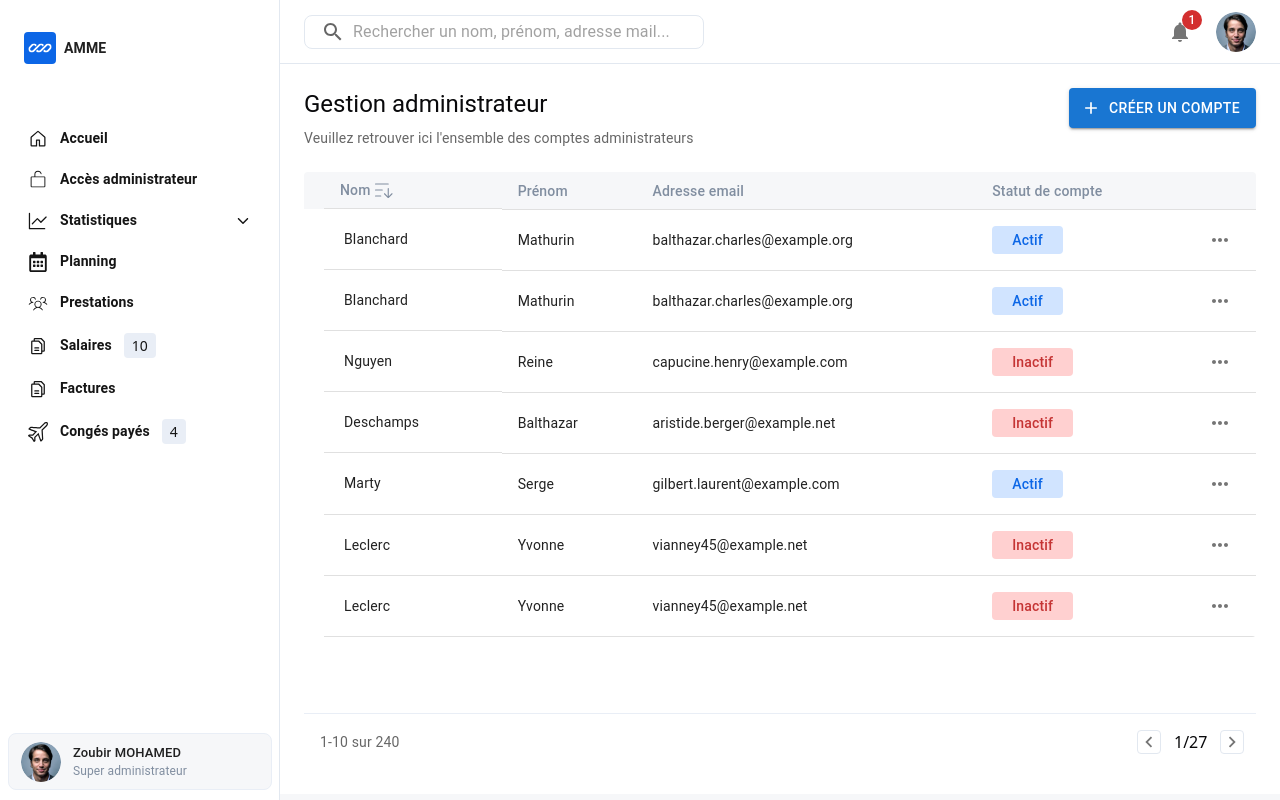
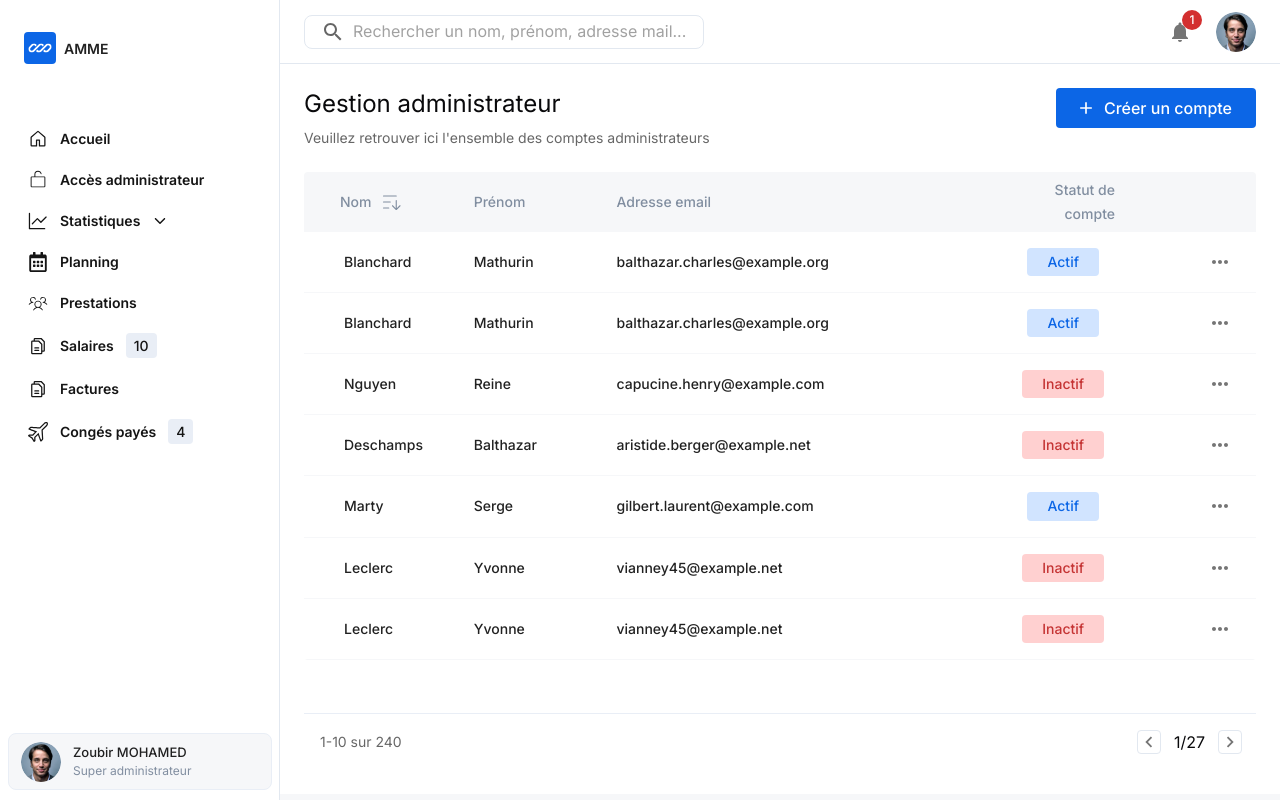
Before and after one commit to prateek-pareek/amme-backoffice, a React (Vite) app: page /access-administration in a window 1280 px wide. Built offline with nearby package versions, Linux system fonts and the light colour scheme.

Commit message:
changes in access administration page

```diff
--- a/index.html
+++ b/index.html
@@ -6,6 +6,7 @@
     <meta name="viewport" content="width=device-width, initial-scale=1.0" />
     <title>Vite + React + TS</title>
     <script src="https://cdn.tailwindcss.com"></script>
+    <link href="https://fonts.googleapis.com/css2?family=Inter:wght@100;200;300;400;500;600;700;800;900&display=swap" rel="stylesheet">
   </head>
   <body>
     <div id="root"></div>
--- a/package.json
+++ b/package.json
@@ -12,6 +12,7 @@
   "dependencies": {
     "@emotion/react": "^11.14.0",
     "@emotion/styled": "^11.14.0",
+    "@fontsource/inter": "^5.1.1",
     "@mui/icons-material": "^6.2.1",
     "@mui/material": "^6.3.0",
     "@mui/x-charts": "^7.23.2",
--- a/src/App.tsx
+++ b/src/App.tsx
@@ -38,7 +38,7 @@ function App() {
 
             {/* Routes with sidebar */}
             <Route path="/access-administration" element={<AccessAdministration />} />
-            <Route path="/statistiques" element={<Page4 />} />
+            <Route path="/statistiques" element={<NombrePrestations />} />
             <Route path="/statistiques/prestations" element={<NombrePrestations />} />
             <Route path="/statistiques/argent" element={<ArgentGenere />} />
             <Route path="/statistiques/carte" element={<CarteParRegion />} />
--- a/src/components/Access administration/AccessAdministration.tsx
+++ b/src/components/Access administration/AccessAdministration.tsx
@@ -199,41 +199,56 @@ export default function AccessAdministration() {
               </Typography>
             </Box>
             <Button
-              variant="contained"
               startIcon={<Plus />}
-              sx={{ height: 40 }}
+              sx={{ color:'white',height: 40, backgroundColor:"#0C66E6" , fontSize:'16px', fontWeight:'500', textTransform:'none',px:'24px'}}
               onClick={() => setCreateAccountOpen(true)}
             >
               Créer un compte
             </Button>
           </Box>
 
-          <TableContainer
-            component={Paper}
-            elevation={0}
-            sx={{ boxShadow: "none" }}
-          >
+          <TableContainer component={Paper} elevation={0} sx={{ boxShadow: "none" }}>
   <Table size="small">
-              <TableHead sx={{ bgcolor: "#F6F7F9" }}>
-                <TableRow >
-                  <TableCell sx={{ display: "flex", color: "#818EA0" , fontSize: "14px", ml:'20px' }}>
+    <TableHead sx={{ bgcolor: "#F6F7F9",  }}>
+      <TableRow sx={{}}>
+        {/* First column */}
+        <TableCell sx={{ width: "16.67%", color: "#818EA0", fontSize: "14px" ,fontWeight:'500', borderBottom: "none",}}>
+          <Box sx={{ display: "flex", alignItems: "center", gap: "8px" , ml: "20px"}}>
             Nom <PiSortAscendingLight size={24} />
+          </Box>
         </TableCell>
-                  <TableCell sx={{ color: "#818EA0",  }}>Prénom</TableCell>
-                  <TableCell sx={{ color: "#818EA0",  }}>Adresse email</TableCell>
-                  <TableCell sx={{ color: "#818EA0" }}>
-                    Statut de compte
-                  </TableCell>
-                  <TableCell width={50}></TableCell>
+
+        {/* Second and third columns */}
+        <TableCell sx={{ width: "16.67%", color: "#818EA0", fontSize: "14px" ,fontWeight:'500',borderBottom: "none", }}>Prénom</TableCell>
+        <TableCell sx={{ width: "16.67%", color: "#818EA0", fontSize: "14px" ,fontWeight:'500',borderBottom: "none", }}>Adresse email</TableCell>
+
+        {/* Space column */}
+        <TableCell sx={{ width: "20%", bgcolor: "transparent",borderBottom: "none", }}></TableCell>
+
+        {/* Last 2 columns */}
+        <TableCell sx={{ width: "15%", color: "#818EA0" ,  fontSize: "14px" ,fontWeight:'500',textAlign:'right',borderBottom: "none",}}>Statut de compte</TableCell>
+        <TableCell sx={{ width: "15%" , textAlign:'right', fontSize: "14px" ,fontWeight:'500',borderBottom: "none",}}></TableCell>
       </TableRow>
     </TableHead>
-              <TableBody sx={{py:'4px'}}>
+    <TableBody sx={{ py: "4px" }}>
       {users.map((user) => (
         <TableRow key={user.email}>
-                    <TableCell sx={{ display: "flex",  fontSize: "14px", ml:'20px', p:'20px'}}>{user.lastName}</TableCell>
-                    <TableCell>{user.firstName}</TableCell>
-                    <TableCell>{user.email}</TableCell>
-                    <TableCell>
+          {/* First column */}
+          <TableCell sx={{ width: "16.67%%", fontSize: "14px",fontWeight:'500',  p: "20px",borderBottom:'1px solid #F6F7F9'  }}>
+            <Box sx={{ display: "flex", alignItems: "center",ml: "20px", gap: "8px", }}>
+              {user.lastName}
+            </Box>
+          </TableCell>
+
+          {/* Second and third columns */}
+          <TableCell sx={{ width: "16.67%%",fontSize: "14px",fontWeight:'500',borderBottom:'1px solid #F6F7F9' }}>{user.firstName}</TableCell>
+          <TableCell sx={{ width: "16.67%%",fontSize: "14px",fontWeight:'500',borderBottom:' 1px solid#F6F7F9' }}>{user.email}</TableCell>
+
+          {/* Space column */}
+          <TableCell sx={{ width: "20%", bgcolor: "transparent" ,borderBottom:'1px solid #F6F7F9'}}></TableCell>
+
+          {/* Last 2 columns */}
+          <TableCell sx={{ width: "15%" , textAlign:'center',borderBottom:'1px solid #F6F7F9'}}>
             <Box
               sx={{
                 display: "inline-block",
@@ -242,16 +257,14 @@ export default function AccessAdministration() {
                 fontSize: "14px",
                 fontWeight: "500",
                 borderRadius: 1,
-                          bgcolor:
-                            user.status === "Actif" ? "#D1E4FF" : "#FFD0D0",
-                          color:
-                            user.status === "Actif" ? "#0C66E6" : "#C53434",
+                bgcolor: user.status === "Actif" ? "#D1E4FF" : "#FFD0D0",
+                color: user.status === "Actif" ? "#0C66E6" : "#C53434",
               }}
             >
               {user.status}
             </Box>
           </TableCell>
-                    <TableCell>
+          <TableCell sx={{ width: "15%" , textAlign:'right',fontSize: "14px",fontWeight:'500',borderBottom:'1px solid #F6F7F9'}}>
             <IconButton onClick={(e) => handleClick(e, user)}>
               <MoreHoriz />
             </IconButton>
@@ -261,6 +274,10 @@ export default function AccessAdministration() {
     </TableBody>
   </Table>
 </TableContainer>
+
+
+
+
 
           {/* Action Menu for modifier suprimer*/}
           <Menu
--- a/src/components/Page1.tsx
+++ b/src/components/Page1.tsx
@@ -1,6 +1,6 @@
-import React from 'react';
+import React from "react";
 import logoIcon from "../assets/logo.svg";
-import { Link } from 'react-router-dom';
+import { Link } from "react-router-dom";
 
 const Page1: React.FC = () => {
   return (
@@ -41,7 +41,7 @@ const Page1: React.FC = () => {
         <div className="mb-4">
           <label
             htmlFor="password"
-            className="block text-[14pxx] font-normal text-black"
+            className="block text-[14px] font-normal text-black"
           >
             Mot de passe
           </label>
@@ -95,13 +95,16 @@ const Page1: React.FC = () => {
               Rester connecté
             </label>
           </div>
-          <a href="#" className="text-[14px] font-normal text-[#0C66E6] hover:underline">
+          <a
+            href="#"
+            className="text-[14px] font-normal text-[#0C66E6] hover:underline"
+          >
             Mot de passe oublié ?
           </a>
         </div>
 
         {/* Submit Button */}
-        <Link to='/access-administration'>
+        <Link to="/access-administration">
           <button
             type="submit"
             className="w-full px-4 py-2 text-white bg-[#0C66E6] rounded-[4px] hover:bg-blue-700  mt-6 text-[16px] font-medium "
--- a/src/components/SideBar.tsx
+++ b/src/components/SideBar.tsx
@@ -133,6 +133,7 @@ const SideBar: React.FC<SidebarProps> = () => {
     {
       text: "Statistiques",
       icon: <GoGraph size="20px" />,
+      link: "/statistiques/prestations",
       hasSublist: true,
       sublist: [
         { text: "Nombre de prestations", link: "/statistiques/prestations" },
--- a/src/index.css
+++ b/src/index.css
@@ -1,8 +1,11 @@
+ /* @import "@fontsource/inter/variable.css"; */
+ /*For variable font weights */
 @tailwind base;
 @tailwind components;
 @tailwind utilities;
 @layer base {
   :root {
+    --font-sans: 'Inter', sans-serif;
     --background: 0 0% 100%;
     --foreground: 240 10% 3.9%;
     --card: 0 0% 100%;
@@ -61,6 +64,7 @@
     @apply border-border;
   }
   body {
-    @apply bg-background text-foreground;
+    @apply bg-background text-foreground font-sans;
   }
+
 }
--- a/src/main.tsx
+++ b/src/main.tsx
@@ -3,12 +3,20 @@ import { createRoot } from 'react-dom/client'
 import './index.css'
 import App from './App.tsx'
 import { BrowserRouter } from 'react-router-dom'
+import { createTheme, ThemeProvider } from '@mui/material/styles';
+
+const theme = createTheme({
+  typography: {
+    fontFamily: 'Inter, Arial, sans-serif',
+  },
+});
 
 createRoot(document.getElementById('root')!).render(
   <StrictMode>
-    <BrowserRouter>
-    <App />
-    </BrowserRouter>
-
+     <ThemeProvider theme={theme}>
+      <BrowserRouter>
+        <App />
+      </BrowserRouter>
+    </ThemeProvider>
   </StrictMode>,
 )
--- a/tailwind.config.js
+++ b/tailwind.config.js
@@ -7,6 +7,9 @@ export default {
   ],
   theme: {
   	extend: {
+			fontFamily: {
+        sans: ['Inter', 'sans-serif'], // Ensures Inter is the default sans font
+      },
   		borderRadius: {
   			lg: 'var(--radius)',
   			md: 'calc(var(--radius) - 2px)',
```
Also changed, not shown: 1 other file (tests, documents, lock files or other folders). Lines whose indentation alone changed are shown as unchanged.
